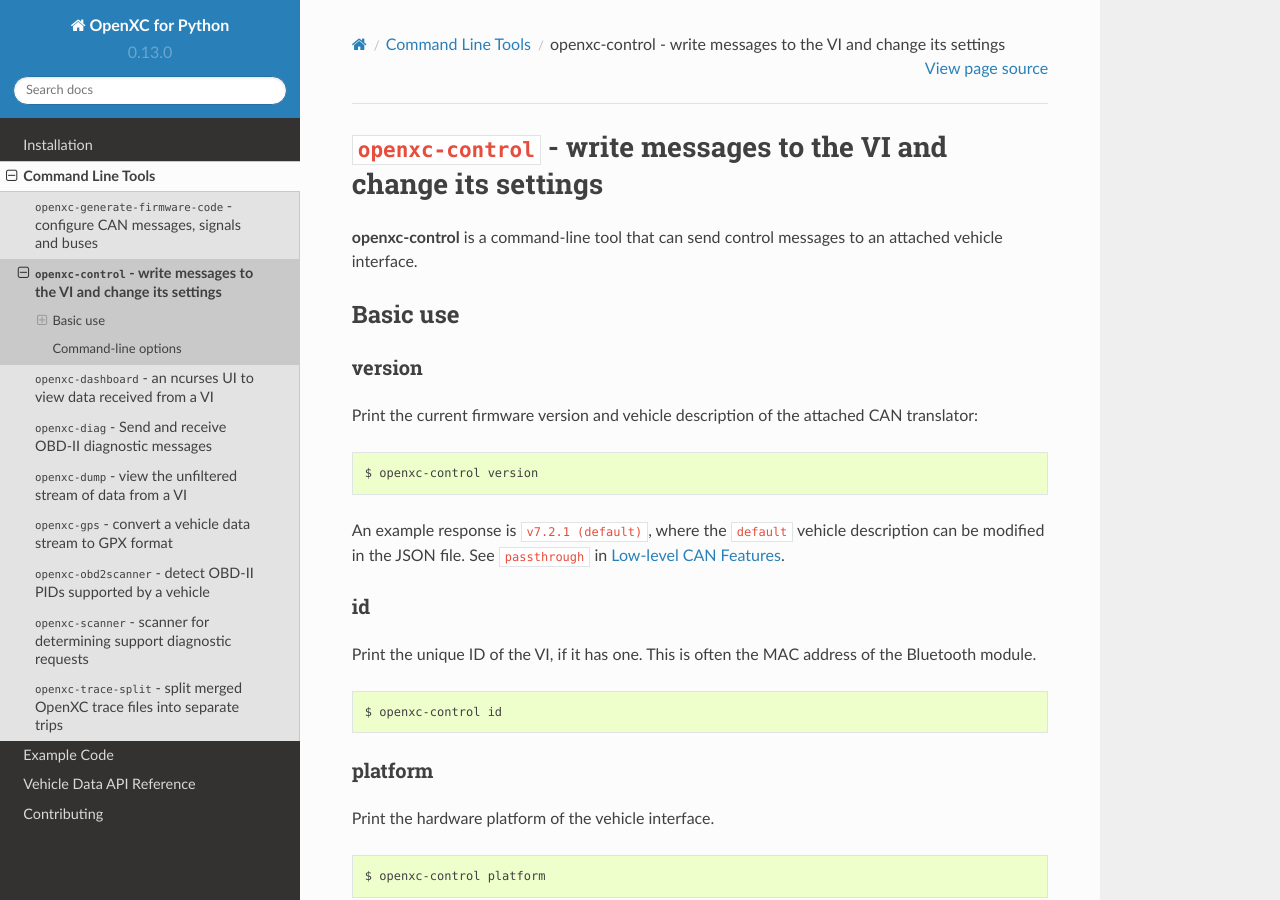
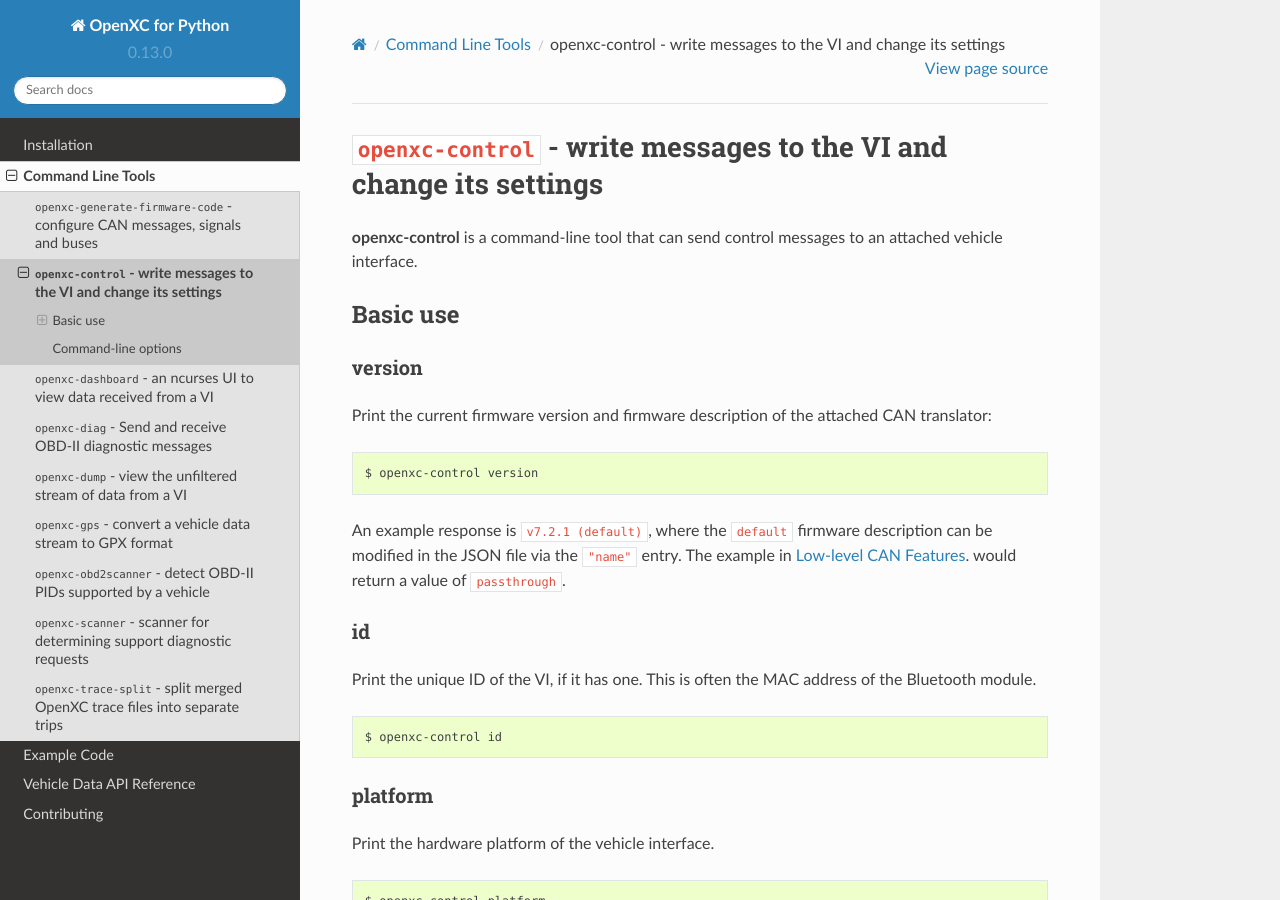
Before and after one commit to openxc/openxc-python, a Sphinx documentation site: the page built from docs/tools/control.rst, in a window 1280 px wide and 900 px high. Built offline with Sphinx 7.4.7 and the Read the Docs theme 2.0.0, drawn with Linux system fonts in a browser that asks for light colours.

Commit message:
include name setting

```diff
--- a/docs/tools/control.rst
+++ b/docs/tools/control.rst
@@ -12,15 +12,17 @@
 version
 --------
 
-Print the current firmware version and vehicle description of the attached CAN
+Print the current firmware version and firmware description of the attached CAN
 translator:
 
 .. code-block:: bash
 
     $ openxc-control version
 
-An example response is ``v7.2.1 (default)``, where the ``default`` vehicle description can be modified in the JSON file.
-See ``passthrough`` in `Low-level CAN Features <http://vi-firmware.openxcplatform.com/en/master/advanced/lowlevel.html>`_.
+An example response is ``v7.2.1 (default)``, where the ``default`` firmware
+description can be modified in the JSON file via the ``"name"`` entry.
+The example in `Low-level CAN Features <http://vi-firmware.openxcplatform.com/en/master/advanced/lowlevel.html>`_.
+would return a value of ``passthrough``.
 
 ---
 id
```
